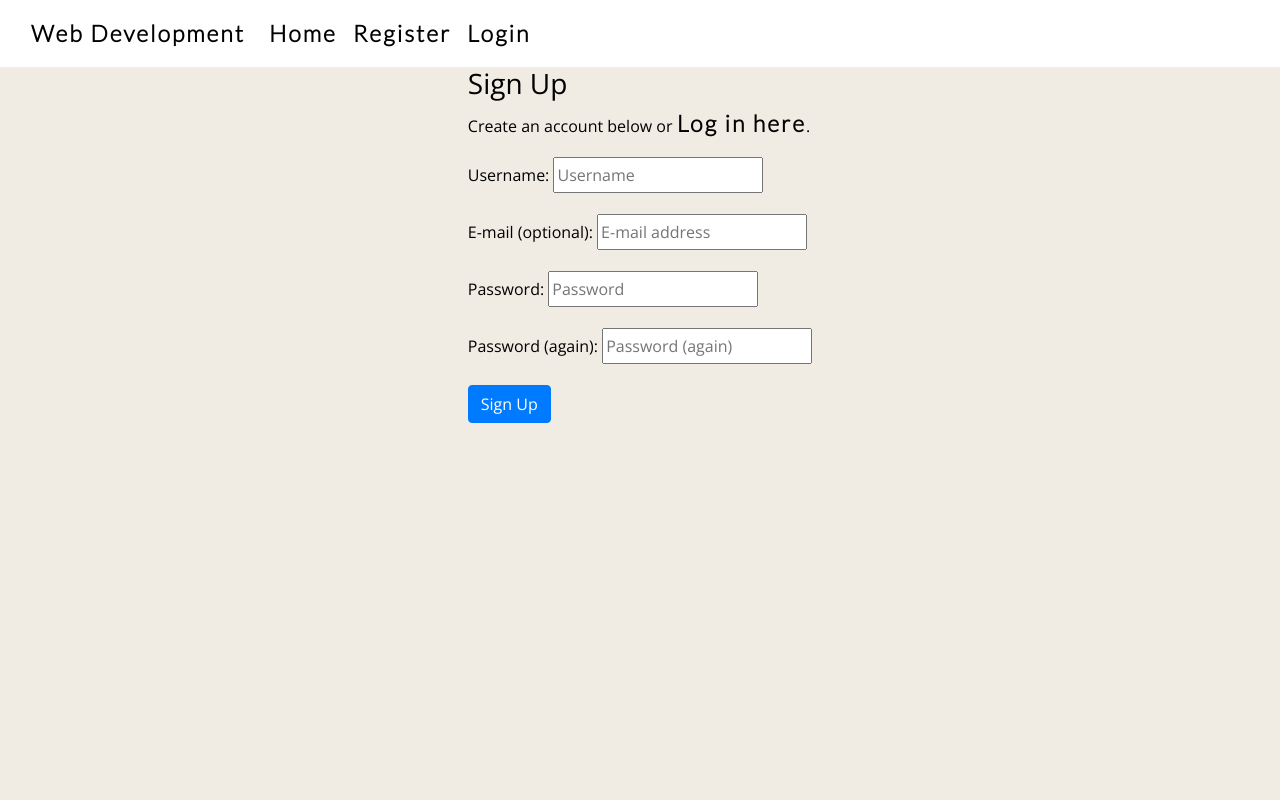
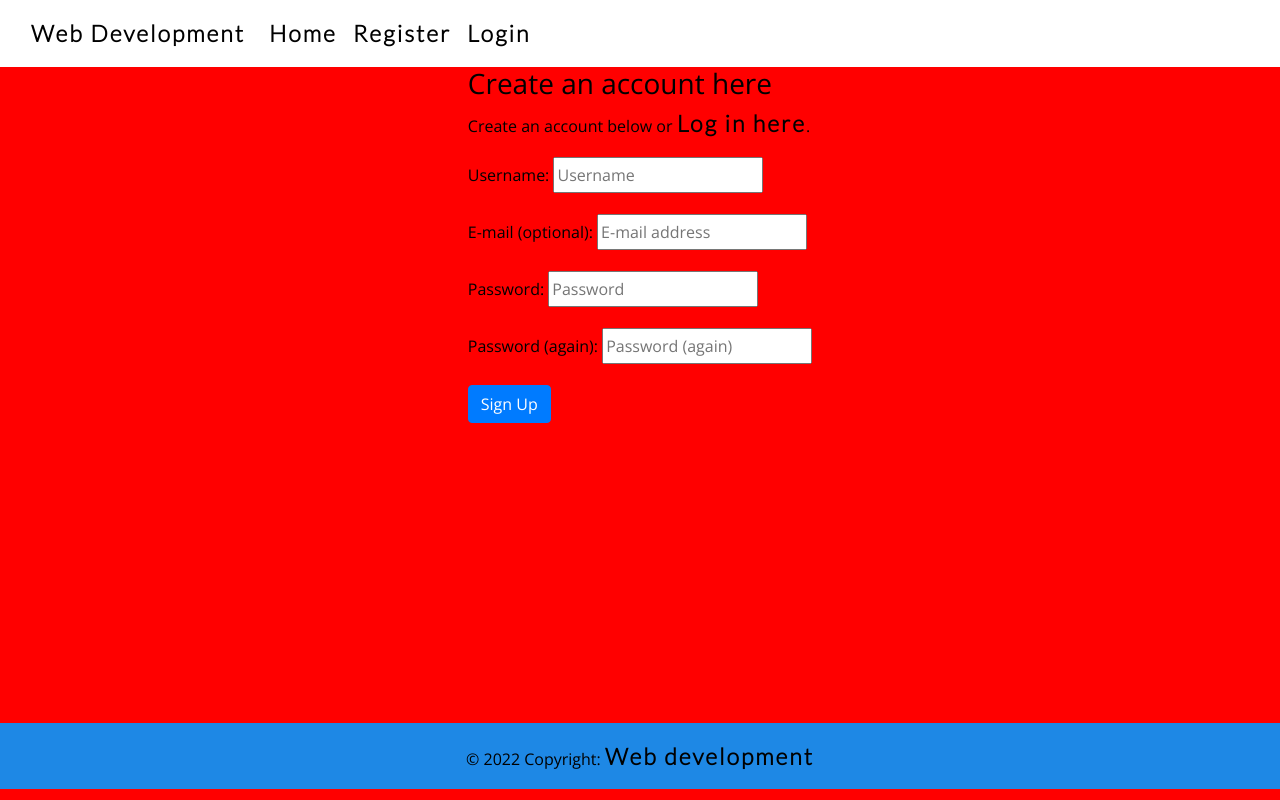
Before and after one commit to pauline-rugwevera/DjangoBlog, a Django app: page /accounts/signup/ in a window 1280 px wide. Run offline with Django 3.2, Linux system fonts and the light colour scheme; some libraries are stand-ins or nearby versions.

Commit message:
write code to put footer across all templates

```diff
--- a/static/css/style.css
+++ b/static/css/style.css
@@ -5,7 +5,11 @@
 body {
   font-family: 'Open Sans', sans-serif;
   color: #000;
-  background-color: #F0EBE3;
+
+  /* background-color: #F0EBE3; */
+  background-color: red;
+  width: 100vw;
+  height: 100vh;
 }
 
 .logo {
@@ -82,3 +86,26 @@ h2,h3,h5{
 .login{
   font-family: 'Open Sans', sans-serif;
 }
+
+#login,#logout,#delete,#register{
+  position: relative;
+  width: 100vw;
+  height: 82vh;
+
+}
+.blue{
+ background-color: #1e88e5;
+ position: relative;
+ padding-bottom: 0;
+}
+#delete-post{
+  text-align: center;
+}
+.card-title{
+  text-align: center;
+}
+.delete-btn{
+margin: auto 0;
+float: left;
+margin-left: 50px;
+}
--- a/templates/account/login.html
+++ b/templates/account/login.html
@@ -7,8 +7,8 @@
 
 {% block content %}
 
-<div class="container">
-  <div class="row justify-content-md-center">
+<div id="login" class="container">
+  <div  class="row justify-content-md-center">
     <div class="col-md-auto">
 
 
@@ -16,7 +16,7 @@
 
 
 
-      <h3>{% trans "Welcome to Web development blog. Login here" %}</h3>
+      <h3>{% trans "Login into your account" %}</h3>
 
 
       <p>{% blocktrans %}If you have not created an account yet, then please
--- a/templates/account/logout.html
+++ b/templates/account/logout.html
@@ -5,7 +5,7 @@
 {% block head_title %}{% trans "Sign Out" %}{% endblock %}
 
 {% block content %}
-<div class="container">
+<div id = "logout" class="container">
   <div class="row justify-content-md-center">
     <div class="col-md-auto">
 
--- a/templates/account/signup.html
+++ b/templates/account/signup.html
@@ -5,10 +5,10 @@
 {% block head_title %}{% trans "Signup" %}{% endblock %}
 
 {% block content %}
-<div class="container">
+<div id="register" class="container">
   <div class="row justify-content-md-center">
     <div class="col-md-auto">
-      <h3>{% trans "Sign Up" %}</h3>
+      <h3>{% trans "Create an account here" %}</h3>
 
       <p>{% blocktrans %}Create an account below or <a href="{{ login_url }}">Log in here</a>.{% endblocktrans %}</p>
 
--- a/templates/base.html
+++ b/templates/base.html
@@ -80,6 +80,41 @@
 
   {% endblock content %}
 
+
+
+ <!-- <footer class="footer mt-auto py-3 dark-bg">
+  <p class="m-0 text-center ">Web development</p>
+  <p class="m-0 text-center">Follow us: <i class="fab fa-facebook-square ms-3"></i>
+    <i class="fab fa-twitter-square ms-3"></i>
+    <i class="fab fa-instagram-square ms-3"></i>
+    <i class="fab fa-youtube-square ms-3"></i></p> -->
+
+
+
+
+
+
+    <footer class="page-footer blue">
+
+
+      <div class="footer-copyright text-center py-3">© 2022 Copyright:
+        <a href="/"> Web development</a>
+      </div>
+
+
+
+
+
+
+
+
+  <script src="https://use.fontawesome.com/releases/v5.15.4/js/all.js">
+  </script>
+</footer>
+</div>
+
+
+
   <script src="https://cdn.jsdelivr.net/npm/bootstrap@5.0.2/dist/js/bootstrap.bundle.min.js"
     integrity="sha384-MrcW6ZMFYlzcLA8Nl+NtUVF0sA7MsXsP1UyJoMp4YLEuNSfAP+JcXn/tWtIaxVXM" crossorigin="anonymous">
   </script>
```
Also changed, not shown: templates/delete_post.html (+11 -9 lines).
